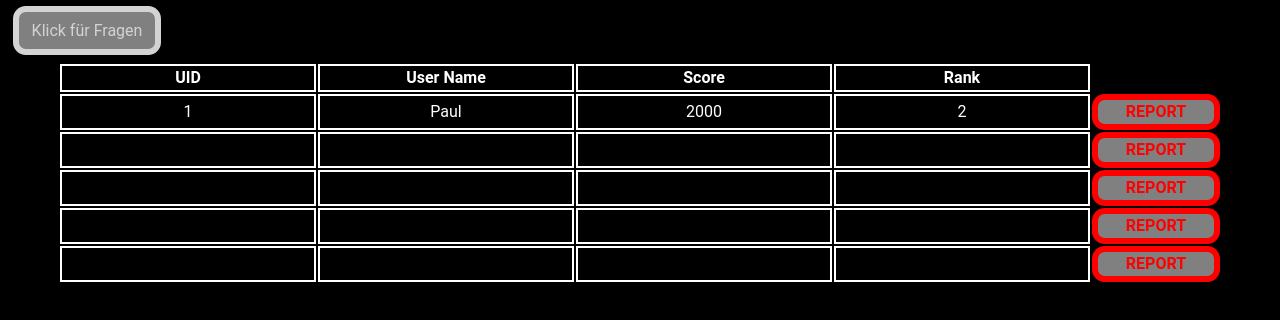
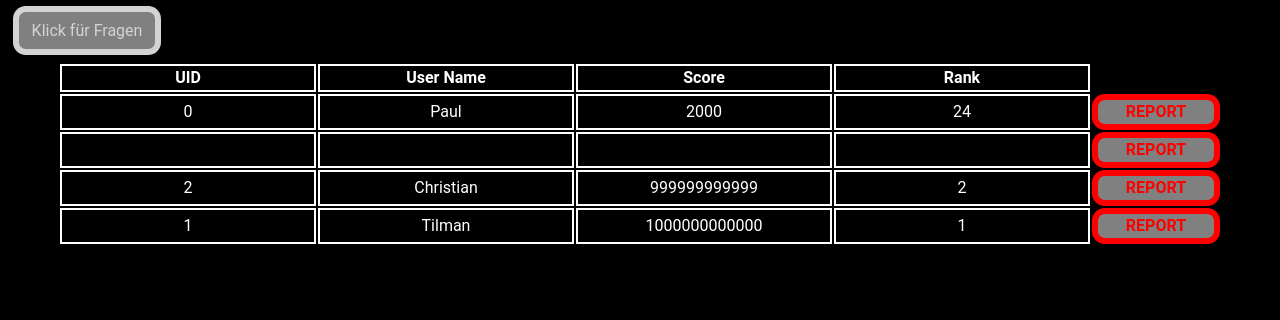
Before and after one commit to PuderAlphaBaer/125JahreMTGJubilaeum, a plain HTML site: page Adminpage/admin.html in a window 1280 px wide. Drawn offline with Linux system fonts and the light colour scheme.

Commit message:
report & userliste fertig, fehlt nur noch supabase

```diff
--- a/Adminpage/admin.html
+++ b/Adminpage/admin.html
@@ -11,7 +11,7 @@
 
     <div id="bt1" class="buttonStyle">Klick für Fragen</div>
     <div class="user" id="user">
-        <table class="ubox">
+        <table class="ubox" id="ubox">
             <tr>
               <th class="udata">UID</th>
               <th class="udata">User Name</th>
@@ -19,40 +19,20 @@
               <th class="udata">Rank</th>
             </tr>
             <tr>
-              <td class="udata">1</td>
+              <td class="udata">0</td>
               <td class="udata">Paul</td>
               <td class="udata">2000</td>
-              <td class="udata">2</td>
-              <td class="ureport">REPORT</td>
+              <td class="udata">24</td>
+              <td class="ureport" onclick="report(0, 'Paul')">REPORT</td>
             </tr>
             <tr>
               <td class="udata"></td>
               <td class="udata"></td>
               <td class="udata"></td>
               <td class="udata"></td>
-              <td class="ureport">REPORT</td>
+              <td class="ureport" onclick="report('X', 'Test')">REPORT</td>
             </tr>
-            <tr>
-              <td class="udata"></td>
-              <td class="udata"></td>
-              <td class="udata"></td>
-              <td class="udata"></td>
-              <td class="ureport">REPORT</td>
-            </tr>
-            <tr>
-              <td class="udata"></td>
-              <td class="udata"></td>
-              <td class="udata"></td>
-              <td class="udata"></td>
-              <td class="ureport">REPORT</td>
-            </tr>
-            <tr>
-              <td class="udata"></td>
-              <td class="udata"></td>
-              <td class="udata"></td>
-              <td class="udata"></td>
-              <td class="ureport">REPORT</td>
-            </tr>
+
           </table>
     </div>
 
--- a/Adminpage/admin.js
+++ b/Adminpage/admin.js
@@ -1,6 +1,7 @@
 const bt1 = document.getElementById('bt1');
 const user = document.getElementById('user');
 const fragen = document.getElementById('fragen');
+const ubox = document.getElementById('ubox');
 let activeside = "user";
 
 bt1.addEventListener('click', swap);
@@ -18,3 +19,41 @@ if(activeside=="user") {
     fragen.style.display = "none";
     user.style.display = "flex";
 }};
+
+
+
+
+// Hier einfach userupdate() mit supabase verbinden
+userupdate(2, "Christian", 999999999999, 2);
+userupdate(1, "Tilman", 1000000000000, 1);
+
+
+
+
+
+
+
+
+function userupdate(uid, uname, score, rank) {
+
+    ubox.innerHTML += `
+    <tr>
+        <td class="udata">${uid}</th>
+        <td class="udata">${uname}</th>
+        <td class="udata">${score}</th>
+        <td class="udata">${rank}</th>
+        <td class="ureport" onclick="report(${uid}, '${uname}')">REPORT</td>
+    </tr>`;
+}
+
+
+
+
+ function report(uid, uname) {
+    if (confirm(`Sind Sie sich sicher, dass Sie User ${uid} mit dem Namen "${uname}" sperren möchten`)) {
+        // Bann
+        console.log(`User ${uid} mit dem Namen "${uname}" wurde gesperrt.`);
+      } else {
+        // Nix
+      }
+};
```
Also changed, not shown: indexScript.js (+6 -1 lines).
